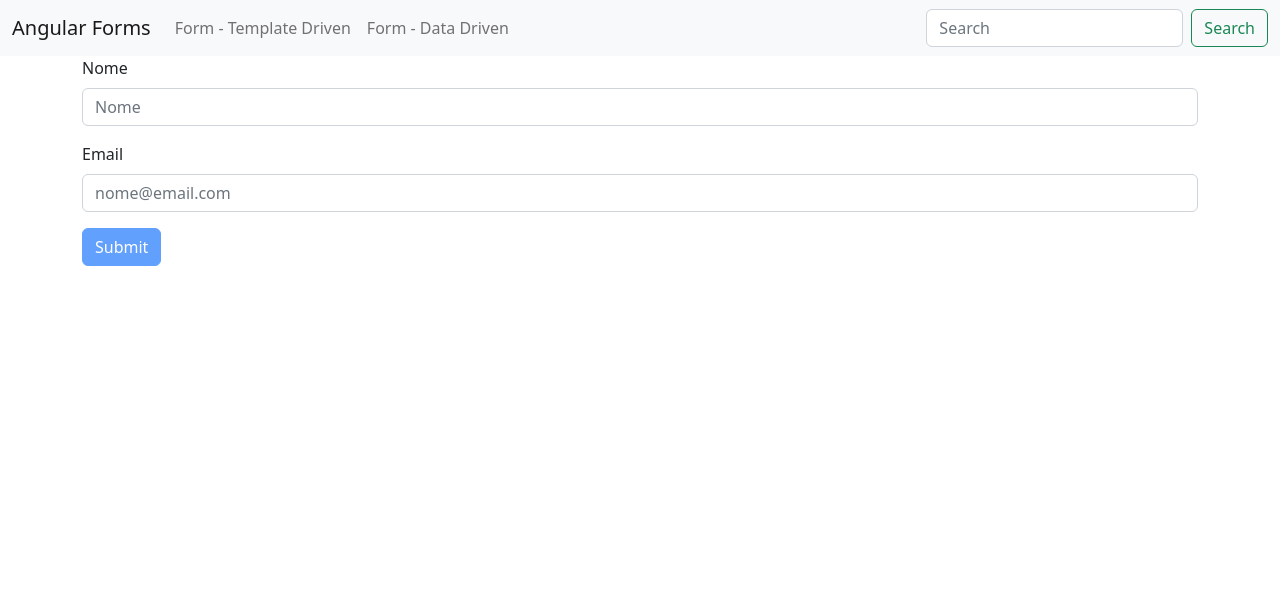
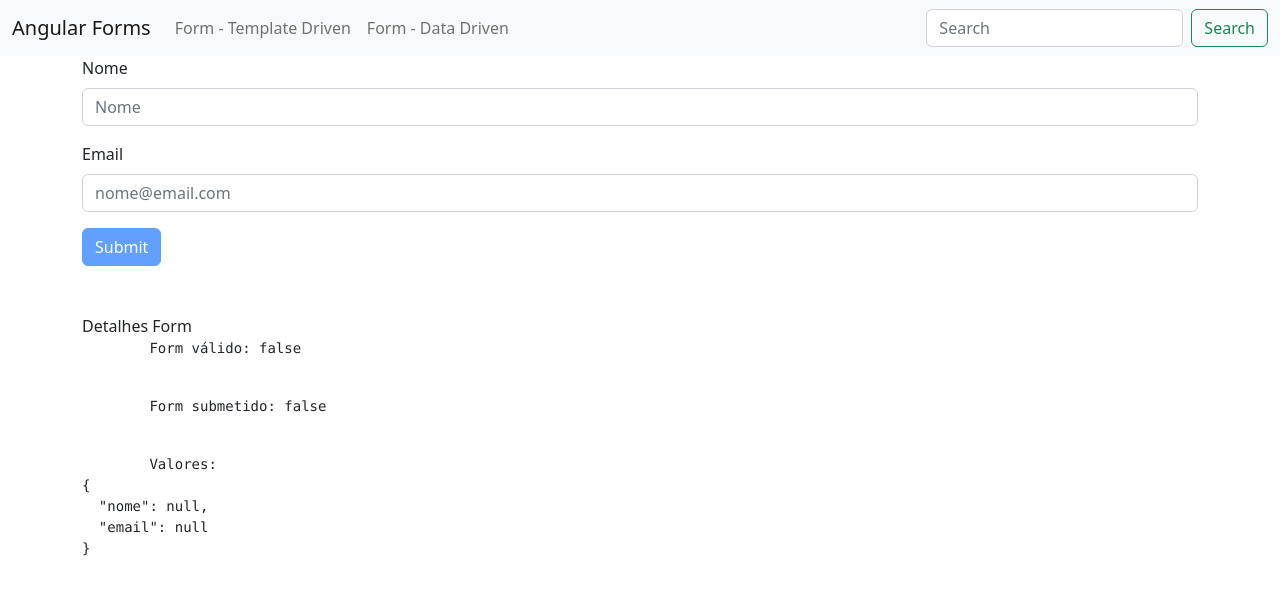
Before and after one commit to WellingtonIdeao/angular-course-forms, an Angular app: page /templateForm in a window 1280 px wide. Shown: the top 594 px of the page. Built offline with nearby package versions, Linux system fonts and the light colour scheme.

Commit message:
Forms: Dicas - Verificando dados do Form no template com JSON

```diff
--- a/src/app/app.module.ts
+++ b/src/app/app.module.ts
@@ -6,10 +6,11 @@
 
 import { DataFormComponent } from './data-form/data-form.component';
 
+
 @NgModule({
   declarations: [
     AppComponent,
-    DataFormComponent
+    DataFormComponent,
   ],
   imports: [
     BrowserModule,
--- /dev/null
+++ b/src/app/form-debug/form-debug.component.html
@@ -0,0 +1,14 @@
+<div  class="mt-5" *ngIf="form">
+    <div>
+        Detalhes Form
+    </div>
+    <pre>
+        Form válido: {{ form.valid }}
+    </pre>
+    <pre>
+        Form submetido: {{ form.submitted }}
+    </pre>
+    <pre>
+        Valores: <br>{{ form.value | json }}
+    </pre>
+</div>
--- /dev/null
+++ b/src/app/form-debug/form-debug.component.ts
@@ -0,0 +1,17 @@
+import { Component, Input, OnInit } from '@angular/core';
+
+@Component({
+  selector: 'app-form-debug',
+  templateUrl: './form-debug.component.html',
+  styleUrls: ['./form-debug.component.css']
+})
+export class FormDebugComponent implements OnInit {
+
+  @Input() form!: any;
+
+  constructor() { }
+
+  ngOnInit(): void {
+  }
+
+}
--- a/src/app/template-form/template-form.component.html
+++ b/src/app/template-form/template-form.component.html
@@ -21,4 +21,5 @@
         </div>
     </div>
     <button type="submit" class="btn btn-primary" [disabled]="f.invalid">Submit</button>
+    <app-form-debug [form]= "f"></app-form-debug>
 </form>
--- a/src/app/template-form/template-form.module.ts
+++ b/src/app/template-form/template-form.module.ts
@@ -3,11 +3,13 @@
 import { CommonModule } from '@angular/common';
 
 import { TemplateFormComponent } from './template-form.component';
+import { FormDebugComponent } from '../form-debug/form-debug.component';
 
 
 @NgModule({
   declarations: [
-    TemplateFormComponent
+    TemplateFormComponent,
+    FormDebugComponent
   ],
   imports: [
     CommonModule,
```
Also changed, not shown: src/app/form-debug/form-debug.component.css (added), 1 other file (tests, documents, lock files or other folders).
